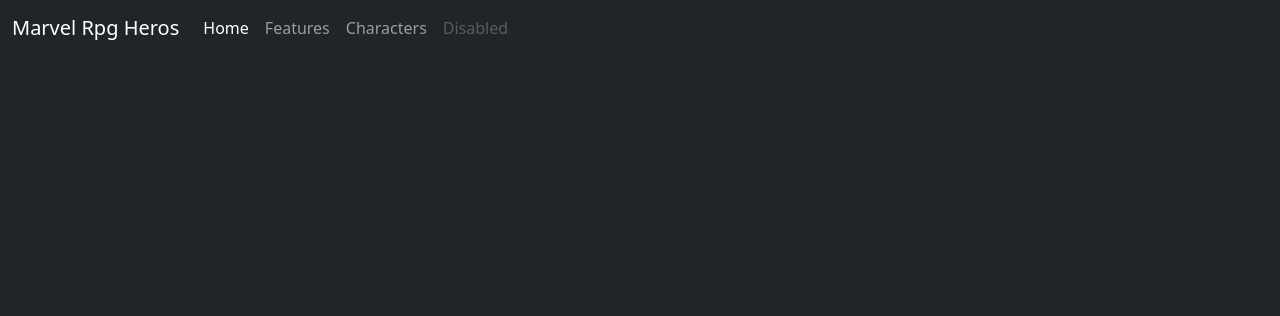
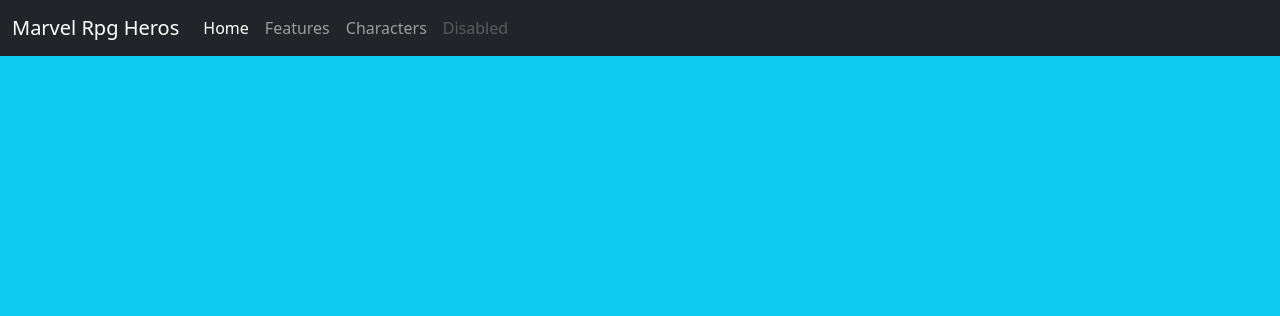
Before and after one commit to renanjansen/MSH, a PHP site: page / in a window 1280 px wide. Shown: the top 316 px of the page. Run offline with PHP 8.4, Linux system fonts and the light colour scheme; data that the repository does not hold is empty.

Commit message:
insercao de novos personagens

```diff
--- a/heros.php
+++ b/heros.php
@@ -4,9 +4,10 @@ $timestamp ="1644621513";
 $apiKey = "2b39da01cf9ba2ccbd9bc17cbef43871";
 $hash = "6f63ee24605ab7a7add61066a65e129e";
 
-$jsonMarvel = file_get_contents("http://gateway.marvel.com/v1/public/characters?ts=${timestamp}&apikey=${apiKey}&hash=${hash}");
+$jsonMarvel = file_get_contents("http://gateway.marvel.com:80/v1/public/characters?orderBy=name&limit=100&ts=${timestamp}&apikey=${apiKey}&hash=${hash}");
   $marvel = json_decode($jsonMarvel);
   $heros = $marvel->data->results;
+
   foreach ($heros as $hero){
 
 
--- a/index.php
+++ b/index.php
@@ -7,7 +7,7 @@
   <link href="https://cdn.jsdelivr.net/npm/bootstrap@5.0.2/dist/css/bootstrap.min.css" rel="stylesheet" integrity="sha384-EVSTQN3/azprG1Anm3QDgpJLIm9Nao0Yz1ztcQTwFspd3yD65VohhpuuCOmLASjC" crossorigin="anonymous">
   <title>Marvel Rpg</title>
 </head>
-<body class="bg-dark">
+<body class="bg-info">
   <nav class="navbar navbar-expand-lg navbar-dark bg-dark">
   <div class="container-fluid">
     <a class="navbar-brand" href="#">Marvel Rpg Heros</a>
```
